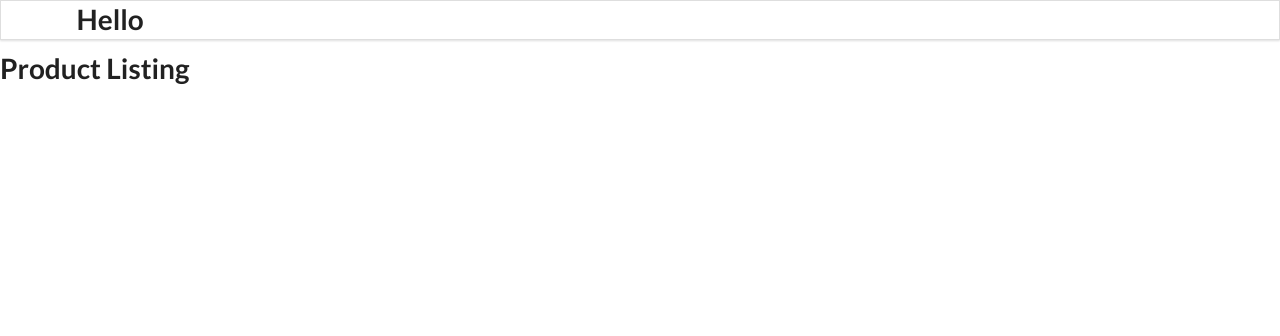
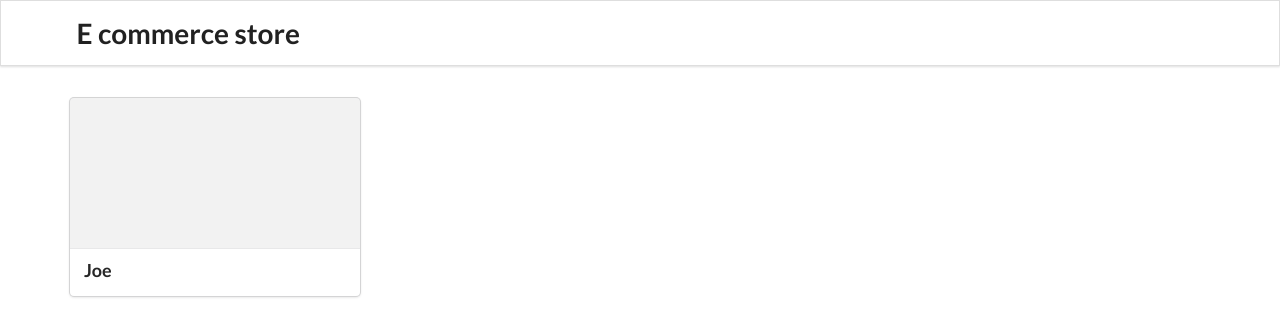
Before and after one commit to Sashankr/Basic-E-Commerce-Website, a React (Create React App) app: page / in a window 1280 px wide. Shown: the top 336 px of the page. Built offline with nearby package versions, Linux system fonts and the light colour scheme.

Commit message:
Display data from initial state of store in Product Detail component

```diff
--- a/src/App.js
+++ b/src/App.js
@@ -2,18 +2,17 @@ import React from "react";
 import { BrowserRouter as Router, Switch, Route } from "react-router-dom";
 
 import Header from "./containers/Header";
-import ProductListing from "./containers/ProductListing";
-import ProductDetails from "./containers/ProductDetails";
+import ProductComponent from "./containers/ProductComponent";
+import ProductDetail from "./containers/ProductDetails";
 
 const App = () => {
   return (
     <div className="App">
-      <h1>Hello</h1>
       <Router>
         <Header />
         <Switch>
-          <Route path="/" exact component={ProductListing} />
-          <Route path="/product/:productId" exact component={ProductDetails} />
+          <Route path="/" exact component={ProductComponent} />
+          <Route path="/product/:productId" exact component={ProductDetail} />
           <Route>404 Not Found!</Route>
         </Switch>
       </Router>
--- a/src/containers/Header.js
+++ b/src/containers/Header.js
@@ -4,7 +4,7 @@ const Header = () => {
   return (
     <div className="ui fixed menu">
       <div className="ui container center">
-        <h1>Hello</h1>
+        <h1 style={{padding : '1rem 0px'}}>E commerce store</h1>
       </div>
     </div>
   );
--- a/src/containers/ProductComponent.js
+++ b/src/containers/ProductComponent.js
@@ -1,9 +1,20 @@
 import React from "react";
+import { useSelector } from "react-redux";
 
 const ProductComponent = () => {
+  const product = useSelector((state) => state.allProducts.products);
+  const { id, title } = product[0];
+
   return (
-    <div>
-      <h1>Product Component</h1>
+    <div style={{marginTop: '5rem',padding:'2rem 5rem'}} className="four column wide">
+      <div className="ui link cards">
+        <div className="card">
+          <div style={{height : '150px'}} className="image"></div>
+          <div className="content">
+            <div className="header">{title}</div>
+          </div>
+        </div>
+      </div>
     </div>
   );
 };
--- a/src/containers/ProductDetails.js
+++ b/src/containers/ProductDetails.js
@@ -1,8 +1,13 @@
 import React from "react";
+import { useSelector } from "react-redux";
 
 const ProductDetails = () => {
+
+  const products = useSelector((state)=>state)
+  console.log(products);
+
   return (
-    <div>
+    <div className="ui grid container">
       <h1>Product Details</h1>
     </div>
   );
--- a/src/containers/ProductListing.js
+++ b/src/containers/ProductListing.js
@@ -1,8 +1,9 @@
 import React from "react";
 
 const ProductListing = () => {
+
   return (
-    <div>
+    <div className="ui grid container">
       <h1>Product Listing</h1>
     </div>
   );
```
